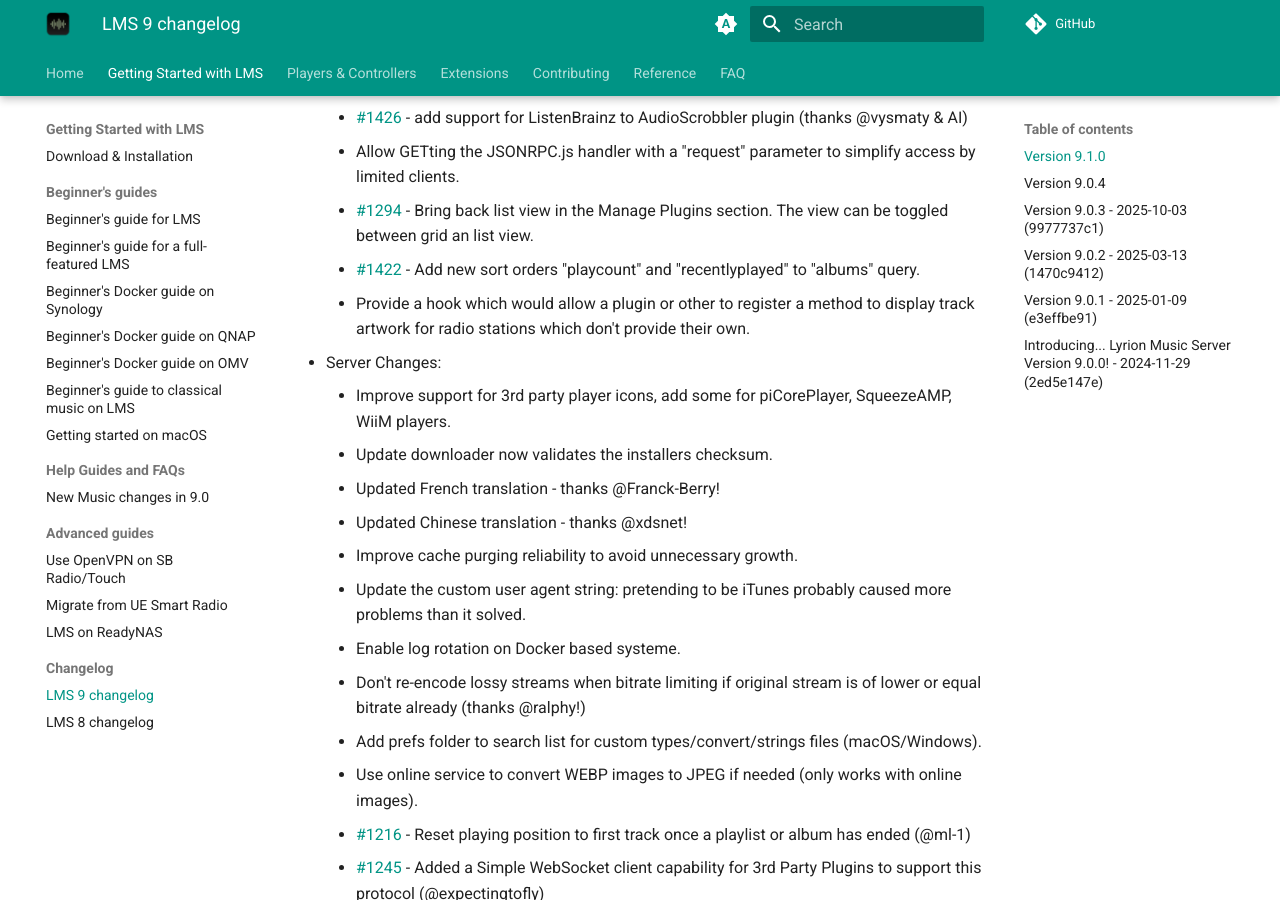
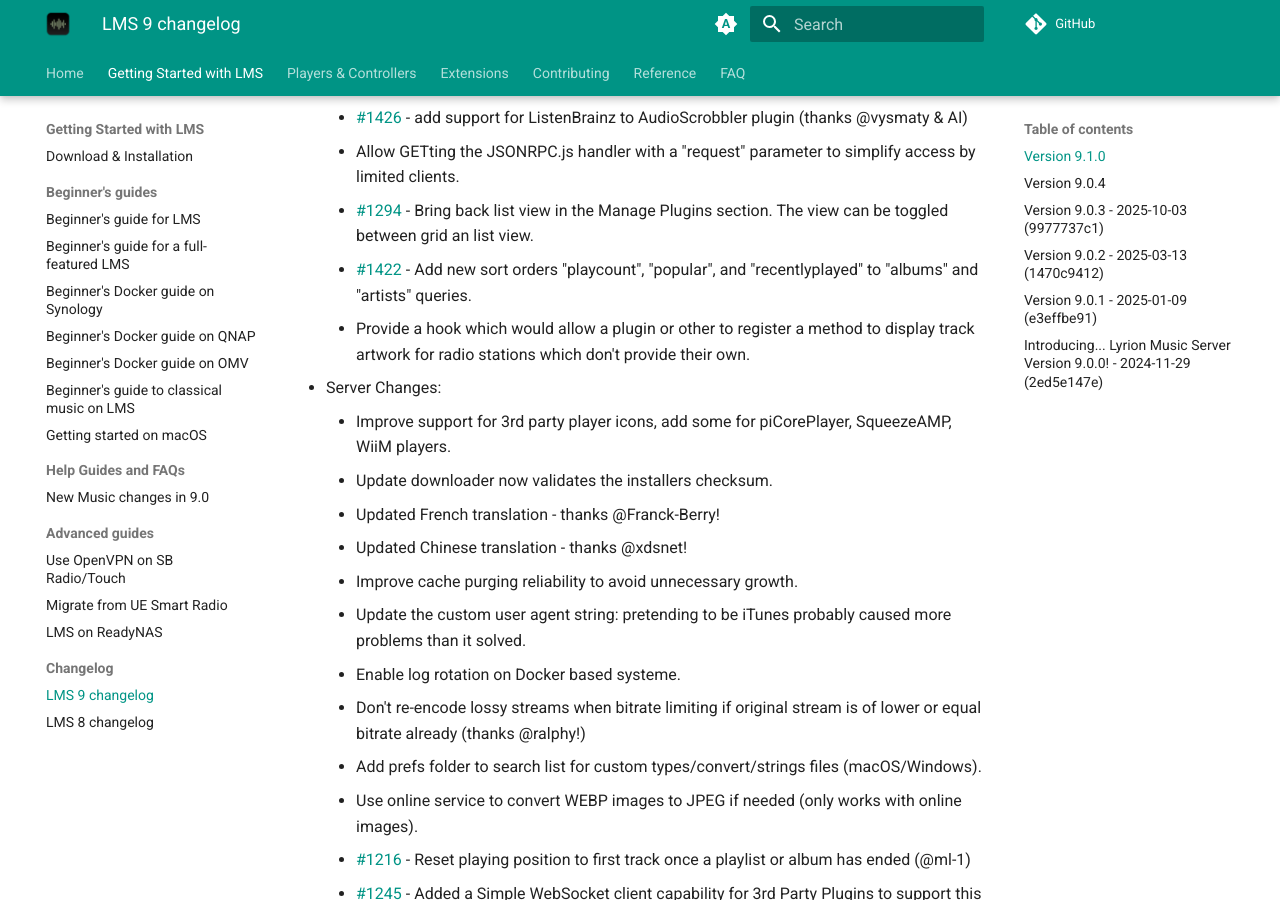
Before and after one commit to LMS-Community/lms-community.github.io, an MkDocs documentation site: the page built from docs/getting-started/changelog-lms9.md, in a window 1280 px wide and 900 px high, scrolled down 500 px. Built offline with MkDocs 1.6.1 and Material for MkDocs 9.7.7, drawn with Linux system fonts in a browser that asks for light colours; a script that is not in the unit is left out; plug-ins that fetch from the network failed and are left out; comment, search, counter and statistics services are not loaded.

```diff
--- a/docs/contributing/strings-coverage.json
+++ b/docs/contributing/strings-coverage.json
@@ -1 +1 @@
-[{"Language": "Czech", "Identifier": "CS", "Coverage": 95.40840985983567}, {"Language": "Danish", "Identifier": "DA", "Coverage": 93.62010633156115}, {"Language": "German", "Identifier": "DE", "Coverage": 94.00676655389077}, {"Language": "English", "Identifier": "EN", "Coverage": 100.0}, {"Language": "English (United Kingdom)", "Identifier": "EN_GB", "Coverage": 2.706621556307395}, {"Language": "Spanish", "Identifier": "ES", "Coverage": 80.08699855002416}, {"Language": "Finnish", "Identifier": "FI", "Coverage": 78.44369260512325}, {"Language": "French", "Identifier": "FR", "Coverage": 95.7950700821653}, {"Language": "Hebrew", "Identifier": "HE", "Coverage": 41.80763653939101}, {"Language": "Hungarian", "Identifier": "HU", "Coverage": 93.42677622039632}, {"Language": "Italian", "Identifier": "IT", "Coverage": 78.00869985500242}, {"Language": "Japanese", "Identifier": "JA", "Coverage": 22.474625422909618}, {"Language": "Dutch", "Identifier": "NL", "Coverage": 94.00676655389077}, {"Language": "Norwegian", "Identifier": "NO", "Coverage": 84.00193330111165}, {"Language": "Polish", "Identifier": "PL", "Coverage": 83.66360560657323}, {"Language": "Portuguese", "Identifier": "PT", "Coverage": 32.96278395360077}, {"Language": "Russian", "Identifier": "RU", "Coverage": 78.54035766070565}, {"Language": "Swedish", "Identifier": "SV", "Coverage": 84.67858869018849}, {"Language": "Chinese (Simplified, China)", "Identifier": "ZH_CN", "Coverage": 71.48380860318994}]
+[{"Language": "Czech", "Identifier": "CS", "Coverage": 95.22431259044862}, {"Language": "Danish", "Identifier": "DA", "Coverage": 93.43945972021226}, {"Language": "German", "Identifier": "DE", "Coverage": 94.01833092137}, {"Language": "English", "Identifier": "EN", "Coverage": 100.0}, {"Language": "English (United Kingdom)", "Identifier": "EN_GB", "Coverage": 2.7013989387361312}, {"Language": "Spanish", "Identifier": "ES", "Coverage": 79.9324650265316}, {"Language": "Finnish", "Identifier": "FI", "Coverage": 78.29232995658467}, {"Language": "French", "Identifier": "FR", "Coverage": 95.80318379160637}, {"Language": "Hebrew", "Identifier": "HE", "Coverage": 41.7269657501206}, {"Language": "Hungarian", "Identifier": "HU", "Coverage": 93.24650265315967}, {"Language": "Italian", "Identifier": "IT", "Coverage": 77.85817655571635}, {"Language": "Japanese", "Identifier": "JA", "Coverage": 22.431259044862518}, {"Language": "Dutch", "Identifier": "NL", "Coverage": 94.01833092137}, {"Language": "Norwegian", "Identifier": "NO", "Coverage": 83.83984563434636}, {"Language": "Polish", "Identifier": "PL", "Coverage": 83.50217076700434}, {"Language": "Portuguese", "Identifier": "PT", "Coverage": 32.899179932465024}, {"Language": "Russian", "Identifier": "RU", "Coverage": 78.38880849011095}, {"Language": "Swedish", "Identifier": "SV", "Coverage": 84.5151953690304}, {"Language": "Chinese (Simplified, China)", "Identifier": "ZH_CN", "Coverage": 71.34587554269176}]
--- a/docs/getting-started/changelog-lms9.md
+++ b/docs/getting-started/changelog-lms9.md
@@ -11,7 +11,7 @@
 	- [#1426](https://github.com/LMS-Community/slimserver/pull/1426) \- add support for ListenBrainz to AudioScrobbler plugin (thanks @vysmaty & AI)
 	- Allow GETting the JSONRPC.js handler with a "request" parameter to simplify access by limited clients.
 	- [#1294](https://github.com/LMS-Community/slimserver/issues/1294) \- Bring back list view in the Manage Plugins section. The view can be toggled between grid an list view.
-	- [#1422](https://github.com/LMS-Community/slimserver/issues/1422) \- Add new sort orders "playcount" and "recentlyplayed" to "albums" query.
+	- [#1422](https://github.com/LMS-Community/slimserver/issues/1422) \- Add new sort orders "playcount", "popular", and "recentlyplayed" to "albums" and "artists" queries.
 	- Provide a hook which would allow a plugin or other to register a method to display track artwork for radio stations which don't provide their own.
 
 - Server Changes:
```
